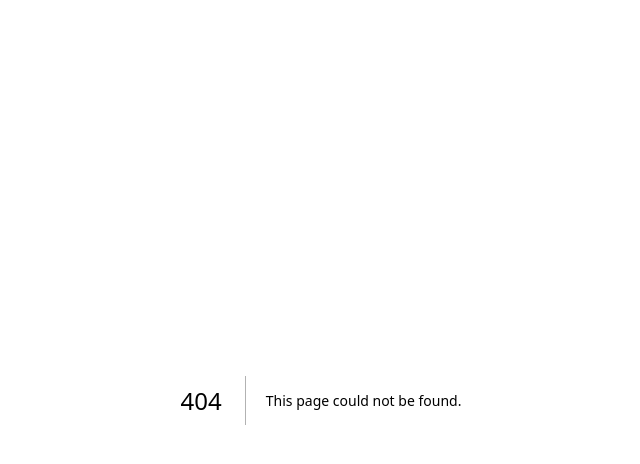
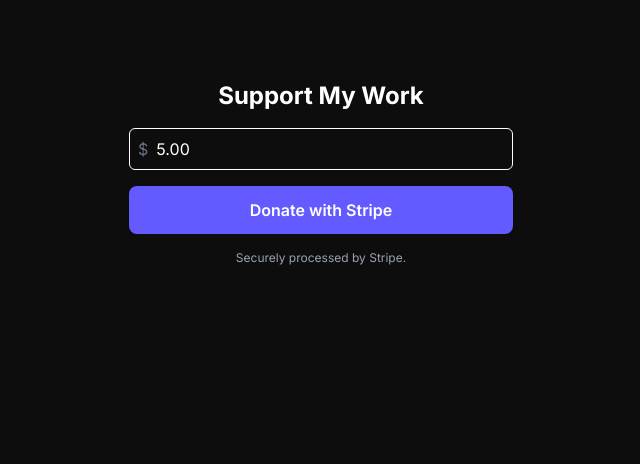
Before and after one commit to alextgu/waste-a-dollar, a Next.js app: page /donate in a window 1280 px wide. Before the commit this address had no page. Shown: the top 464 px of the page, without its empty margins (319-959 px from the left). Built offline with nearby package versions, Linux system fonts and the light colour scheme.

Commit message:
added stripe

```diff
--- /dev/null
+++ b/app/actions/stripe.ts
@@ -0,0 +1,85 @@
+// app/actions/stripe.ts
+'use server';
+import Stripe from 'stripe';
+import { redirect } from 'next/navigation';
+import { headers } from 'next/headers';
+
+async function getBaseUrl() {
+  const envUrl =
+    process.env.NEXT_PUBLIC_URL ??
+    process.env.NEXT_PUBLIC_SITE_URL ??
+    process.env.NEXT_PUBLIC_VERCEL_URL ??
+    process.env.VERCEL_URL;
+
+  if (envUrl && envUrl.trim().length > 0) {
+    const trimmed = envUrl.trim().replace(/\/$/, '');
+    return trimmed.startsWith('http://') || trimmed.startsWith('https://')
+      ? trimmed
+      : `https://${trimmed}`;
+  }
+
+  const h = await headers();
+  const proto = h.get('x-forwarded-proto') ?? 'http';
+  const host = h.get('x-forwarded-host') ?? h.get('host');
+  if (!host) throw new Error('Missing host header; cannot build absolute URLs.');
+  return `${proto}://${host}`;
+}
+
+let stripeClient: Stripe | undefined;
+function getStripe() {
+  if (stripeClient) return stripeClient;
+
+  const stripeSecretKey = process.env.STRIPE_SECRET_KEY;
+  if (!stripeSecretKey) {
+    throw new Error('Missing STRIPE_SECRET_KEY env var.');
+  }
+
+  stripeClient = new Stripe(stripeSecretKey, {
+    apiVersion: '2026-02-25.clover',
+  });
+  return stripeClient;
+}
+
+export async function createCheckoutSession(formData: FormData) {
+  const stripe = getStripe();
+  const rawAmount = formData.get('amount');
+  const amount = typeof rawAmount === 'string' ? Number.parseFloat(rawAmount) : NaN;
+
+  // Stripe expects the smallest currency unit (cents).
+  // Keep this strict to avoid accidental $0 / NaN / negative payments.
+  if (!Number.isFinite(amount) || amount < 1) {
+    redirect('/donate?error=invalid_amount');
+  }
+
+  // Optional: cap donations to avoid fat-fingered huge charges.
+  if (amount > 5000) {
+    redirect('/donate?error=amount_too_large');
+  }
+
+  const baseUrl = await getBaseUrl();
+
+  const session = await stripe.checkout.sessions.create({
+    line_items: [
+      {
+        price_data: {
+          currency: 'usd',
+          product_data: {
+            name: 'Donation',
+            description: 'Thank you for your support!',
+            // Optional: Add your logo URL here so it shows on the Stripe page
+            // images: ['https://your-site.com/logo.png'],
+          },
+          unit_amount: Math.round(amount * 100), // $1.00 = 100
+        },
+        quantity: 1,
+      },
+    ],
+    mode: 'payment',
+    submit_type: 'donate',
+    // Where to send them after they pay
+    success_url: `${baseUrl}/thank-you?session_id={CHECKOUT_SESSION_ID}`,
+    cancel_url: `${baseUrl}/donate`,
+  });
+
+  redirect(session.url!);
+}
--- a/app/api/donations/route.ts
+++ b/app/api/donations/route.ts
@@ -25,7 +25,7 @@ export async function POST(request: Request) {
   }
   try {
     const body = await request.json();
-    let { email, name, amount_donated } = body;
+    const { email, name, amount_donated } = body;
 
     if (typeof email !== "string" || !email.trim()) {
       return NextResponse.json(
--- a/app/components/Navbar.tsx
+++ b/app/components/Navbar.tsx
@@ -1,4 +1,6 @@
 "use client";
+
+import Link from "next/link";
 
 export default function Navbar() {
   return (
@@ -6,12 +8,12 @@ export default function Navbar() {
       <span className="text-sm text-[var(--color-foreground)]/70">
         Waste a Dollar
       </span>
-      <button
-        type="button"
+      <Link
+        href="/donate"
         className="rounded-xl border border-[var(--color-brass)] px-4 py-2 text-sm text-[var(--color-foreground)]/80"
       >
         Donate
-      </button>
+      </Link>
     </nav>
   );
 }
--- /dev/null
+++ b/app/dev/page.tsx
@@ -0,0 +1,31 @@
+import {
+  HeroOne as Hero,
+  HeroTwo,
+  MoneyCanDoThree as WhatYourMoneyCanDo,
+  RatingsFour as Ratings,
+  FAQFive as FAQ,
+  LeaderboardSix as Leaderboard,
+  StillNotConvincedSeven as StillNotConvinced,
+} from "../sections";
+import Navbar from "../components/Navbar";
+import Footer from "../components/Footer";
+
+export default function DevHome() {
+  return (
+    <div className="no-scrollbar h-screen overflow-y-auto overflow-x-hidden snap-y snap-mandatory bg-[var(--color-background)]">
+      <Navbar />
+      <main>
+        <Hero />
+        <WhatYourMoneyCanDo />
+        <HeroTwo />
+        <Ratings />
+        <FAQ />
+        <Leaderboard />
+        <div className="no-scrollbar h-screen shrink-0 snap-start overflow-y-auto overflow-x-hidden">
+          <StillNotConvinced connectFooter />
+          <Footer />
+        </div>
+      </main>
+    </div>
+  );
+}
--- /dev/null
+++ b/app/donate/page.tsx
@@ -0,0 +1,36 @@
+// app/donate/page.tsx
+import { createCheckoutSession } from '../actions/stripe';
+
+export default function DonatePage() {
+  return (
+    <div className="max-w-sm mx-auto mt-20 text-center">
+      <h1 className="text-2xl font-bold mb-4">Support My Work</h1>
+
+      <form action={createCheckoutSession} className="space-y-4">
+        <div className="flex items-center border rounded-md p-2">
+          <span className="mr-2 text-gray-500">$</span>
+          <input
+            name="amount"
+            type="number"
+            step="0.01"
+            min="1.00"
+            defaultValue="5.00"
+            className="w-full outline-none"
+            required
+          />
+        </div>
+
+        <button
+          type="submit"
+          className="w-full bg-[#635bff] text-white py-3 rounded-lg font-semibold hover:bg-[#5851ea] transition-colors"
+        >
+          Donate with Stripe
+        </button>
+      </form>
+
+      <p className="text-xs text-gray-400 mt-4">
+        Securely processed by Stripe.
+      </p>
+    </div>
+  );
+}
--- a/app/page.tsx
+++ b/app/page.tsx
@@ -1,32 +1,15 @@
-import {
-  HeroOne as Hero,
-  HeroTwo,
-  MoneyCanDoThree as WhatYourMoneyCanDo,
-  RatingsFour as Ratings,
-  FAQFive as FAQ,
-  LeaderboardSix as Leaderboard,
-  StillNotConvincedSeven as StillNotConvinced,
-} from "./sections";
-import Navbar from "./components/Navbar";
-import Footer from "./components/Footer";
-
-
 export default function Home() {
   return (
-    <div className="no-scrollbar h-screen overflow-y-auto overflow-x-hidden snap-y snap-mandatory bg-[var(--color-background)]">
-      <Navbar />
-      <main>
-        <Hero />
-        <WhatYourMoneyCanDo />
-        <HeroTwo />
-        <Ratings />
-        <FAQ />
-        <Leaderboard />
-        <div className="no-scrollbar h-screen shrink-0 snap-start overflow-y-auto overflow-x-hidden">
-          <StillNotConvinced connectFooter />
-          <Footer />
-        </div>
-      </main>
-    </div>
+    <main className="flex min-h-screen items-center justify-center bg-[var(--color-background)]">
+      <div className="px-6 text-center">
+        <h1 className="text-2xl font-semibold text-[var(--color-foreground)]">
+          Waste a Dollar
+        </h1>
+        <p className="mt-3 text-sm text-[var(--color-foreground)]/70">
+          Main page is intentionally blank. Visit <code>/dev</code> to see the
+          current experience.
+        </p>
+      </div>
+    </main>
   );
 }
--- a/app/sections/LeaderboardSix.tsx
+++ b/app/sections/LeaderboardSix.tsx
@@ -2,23 +2,24 @@ import { getDonations } from "@/lib/donations";
 
 export default async function Leaderboard() {
   const { data: donations, error } = await getDonations();
+  const hasError = Boolean(error);
 
   return (
     <section className="flex h-screen shrink-0 snap-start snap-always flex-col items-center justify-center gap-8 px-6 py-20">
       <h2 className="text-2xl font-semibold text-[var(--color-gold)]">
         Active Leaderboard
       </h2>
-      {error && (
+      {hasError && (
         <p className="text-sm text-[var(--color-foreground)]/60">
           Could not load leaderboard. Try again later.
         </p>
       )}
-      {!error && (!donations || donations.length === 0) && (
+      {!hasError && (!donations || donations.length === 0) && (
         <p className="text-sm text-[var(--color-foreground)]/60">
           No donations yet. Be the first!
         </p>
       )}
-      {!error && donations && donations.length > 0 && (
+      {!hasError && donations && donations.length > 0 && (
         <ul className="w-full max-w-md space-y-2 text-left">
           {donations.slice(0, 10).map((d, i) => (
             <li
--- /dev/null
+++ b/app/thank-you/page.tsx
@@ -0,0 +1,28 @@
+export default async function ThankYouPage({
+  searchParams,
+}: {
+  searchParams?: Promise<{ session_id?: string }>;
+}) {
+  const params = (await searchParams) ?? {};
+  const sessionId = typeof params.session_id === 'string' ? params.session_id : undefined;
+
+  return (
+    <div className="mx-auto mt-20 max-w-md px-6 text-center">
+      <h1 className="text-2xl font-bold">Thank you!</h1>
+      <p className="mt-3 text-sm text-[var(--color-foreground)]/70">
+        Your donation was processed successfully.
+      </p>
+      {sessionId && (
+        <p className="mt-6 break-all rounded-md border border-[var(--color-foreground)]/15 bg-black/5 px-3 py-2 text-xs text-[var(--color-foreground)]/70">
+          Session: {sessionId}
+        </p>
+      )}
+      <a
+        href="/"
+        className="mt-8 inline-flex items-center justify-center rounded-lg bg-[var(--color-gold)] px-5 py-2 text-sm font-semibold text-black"
+      >
+        Back home
+      </a>
+    </div>
+  );
+}
--- a/package.json
+++ b/package.json
@@ -9,12 +9,15 @@
     "lint": "eslint"
   },
   "dependencies": {
+    "@stripe/react-stripe-js": "^5.6.1",
+    "@stripe/stripe-js": "^8.9.0",
     "@supabase/ssr": "^0.8.0",
     "@supabase/supabase-js": "^2.97.0",
     "framer-motion": "^12.34.3",
     "next": "16.1.6",
     "react": "19.2.3",
-    "react-dom": "19.2.3"
+    "react-dom": "19.2.3",
+    "stripe": "^20.4.0"
   },
   "devDependencies": {
     "@tailwindcss/postcss": "^4",
```
Also changed, not shown: 1 other file (tests, documents, lock files or other folders).
